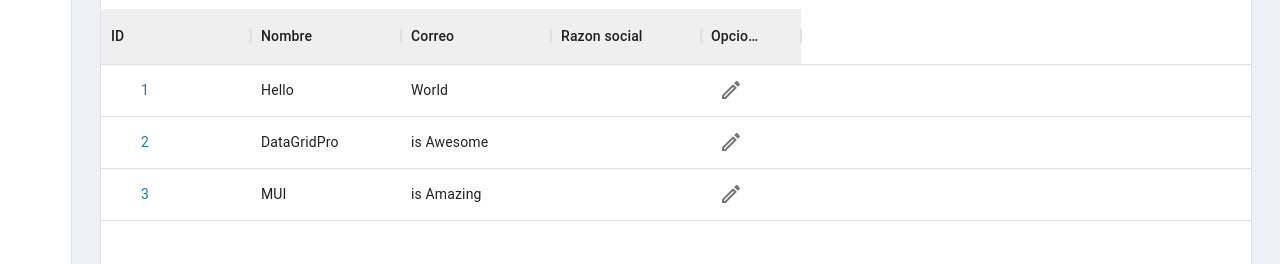
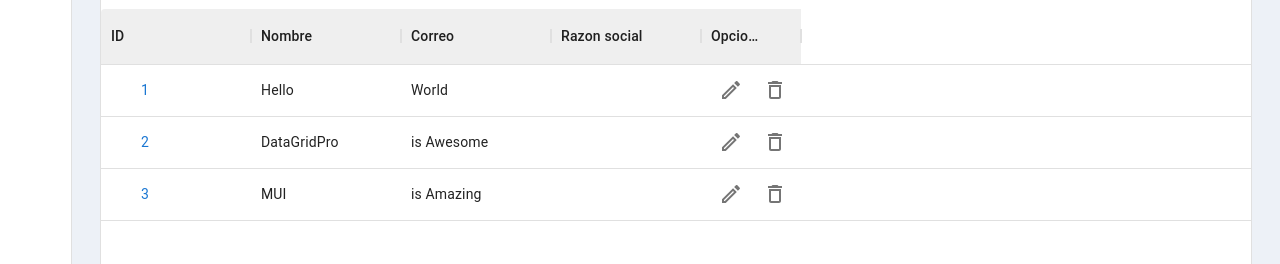
Before and after one commit to LfJohnVo/panelcontrol-front, a React (Vite) app: page /users in a window 1280 px wide. Shown: the part 460-724 px from the top of the page. Built offline with nearby package versions, Linux system fonts and the light colour scheme.

Commit message:
Agregando la funcionalidad de eliminar usuario

```diff
--- a/src/components/users/TableUser.jsx
+++ b/src/components/users/TableUser.jsx
@@ -163,6 +163,14 @@ function TableUser() {
               >
                 <EditOutlinedIcon />
               </IconButton>
+              <IconButton
+                aria-label="edit"
+                onClick={async (e) => {
+                  handleClickDeleteUser(e, cellValues);
+                }}
+              >
+                <DeleteOutlinedIcon />
+              </IconButton>
             </Stack>
           </>
         );
@@ -175,6 +183,10 @@ function TableUser() {
   const handleClickEditUser = async (e, cellValues) => {
     const id = cellValues.row.id;
     navigate(`/user/${id}/edit`);
+  };
+
+  const handleClickDeleteUser = async (e, cellValues) => {
+    console.log(cellValues);
   };
 
   return (
```
